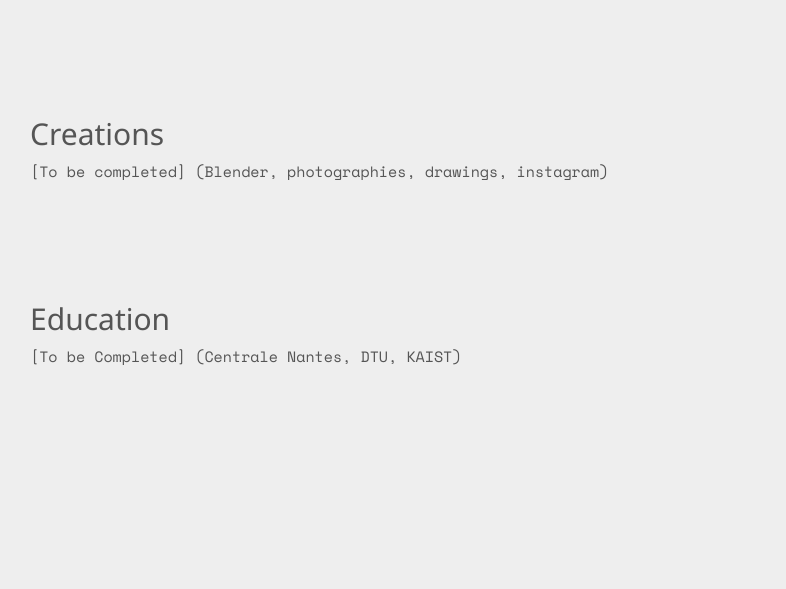
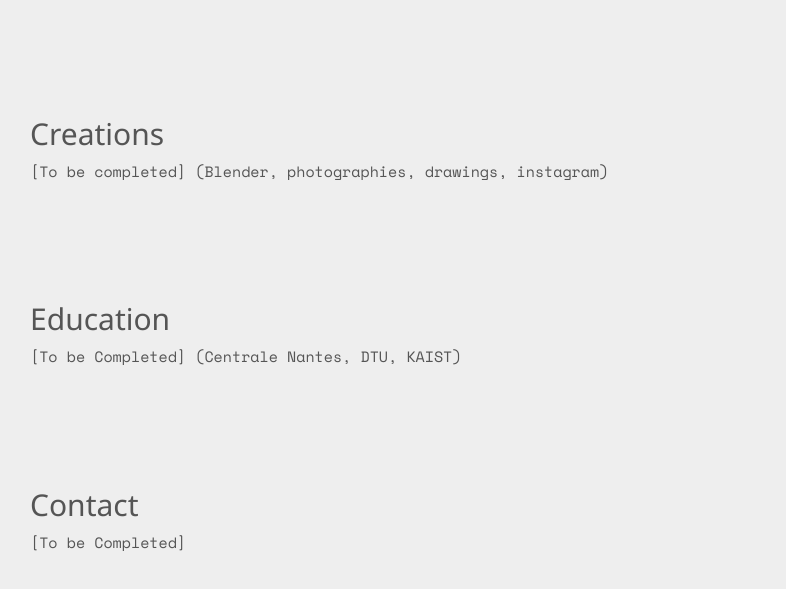
Before and after one commit to vlievin/vlievin.github.io, a plain HTML site: page index.html in a window 1280 px wide. Shown: the part 1452-2041 px from the top of the page, without its empty margins (0-786 px from the left). Drawn offline with nearby package versions, Linux system fonts and the light colour scheme.

Commit message:
linkedIn

```diff
--- a/index.html
+++ b/index.html
@@ -159,13 +159,26 @@
       </div>
       <div class = "container-fluid margin-top-bottom spacedSection">
         <h2>Education</h2>
-        <div id="education-viz" style="width:100%; height:500px;">
+        <div id="education-viz">
         <p>[To be Completed] (Centrale Nantes, DTU, KAIST)</p>
         </div>
       </div>
+      <div class = "container-fluid margin-top-bottom spacedSection">
+        <h2>Contact</h2>
+        <div style="width:100%; height:500px;">
+        <p>[To be Completed] </p>
+         <div>
+          <script src="//platform.linkedin.com/in.js" type="text/javascript"></script>
+          <script type="IN/MemberProfile" data-id="https://www.linkedin.com/in/valentinlievin" data-format="hover"></script>
+        </div>
+        </div>
+      </div>
+
     </div>
   </body>
 
   <script src="https://d3js.org/d3.v4.min.js"></script>
 
+
+
 </html>
```
